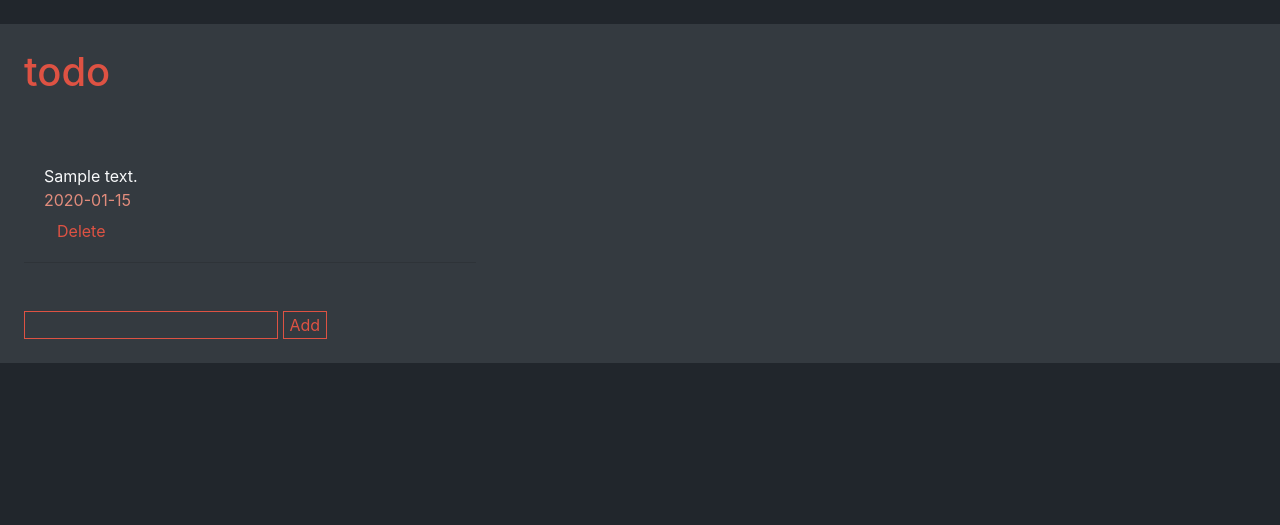
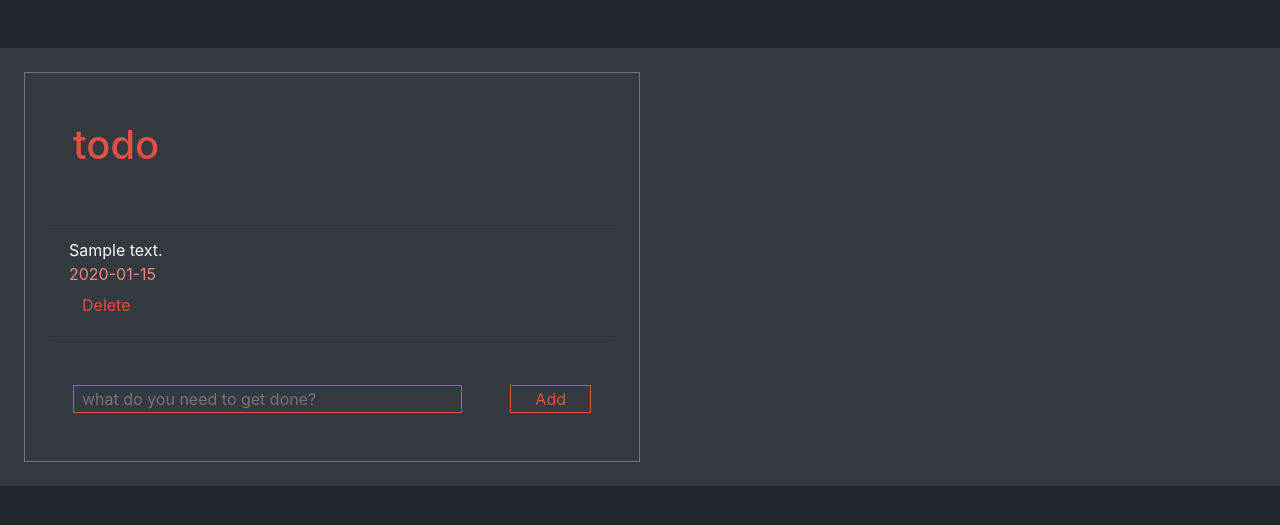
Before and after one commit to MattiWheels/Todo-Django-App, a Django app: page / in a window 1280 px wide. Shown: the top 525 px of the page. Run offline with Django 3.2, Linux system fonts and the light colour scheme; tables that the repository leaves empty hold one stand-in row (values such as "Sample post"); some libraries are stand-ins or nearby versions.

Commit message:
template style updates

```diff
--- a/mysite/templates/todo.html
+++ b/mysite/templates/todo.html
@@ -14,10 +14,10 @@
 
     <title>- TO DO -</title>
   </head>
-  <body class="mt-4 bg-dark">
-    <h1 class="p-4">todo</h1>
-    <div class="todo-container">
-      <ul class="todoitem-list p-4 list-group list-group-flush">
+  <body class="bg-dark mt-5 p-4">
+    <div class="todo-container border border-secondary w-50">
+      <h1 class="p-5">todo</h1>
+      <ul class="todoitem-list w-100 px-4 list-group list-group-flush">
         {% for todo in all_items %}
           <li class="todoitem list-group-item bg-dark text-light">
             {{ todo.content }}<br>
@@ -30,10 +30,10 @@
         {% endfor %}
       </ul>
 
-      <div class="addform p-4">
+      <div class="addform p-5">
         <form name="addTodoForm" action="/addTodo/" method="post">{% csrf_token %} <!-- When next page validation is ready: onsubmit="validateForm()" -->
-          <input type="text" name="content"/>
-          <input type="submit" value="Add"/>
+          <input class="w-75 px-2" type="text" name="content" placeholder="what do you need to get done?"/>
+          <input class="px-4 float-right" type="submit" value="Add"/>
         </form>
       </div>
     </div>
```
